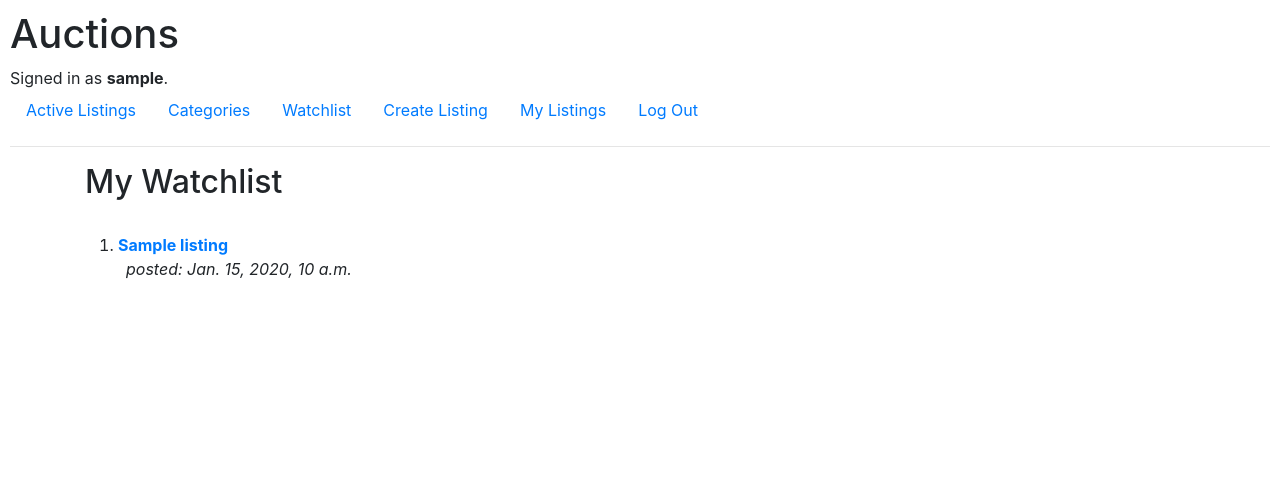
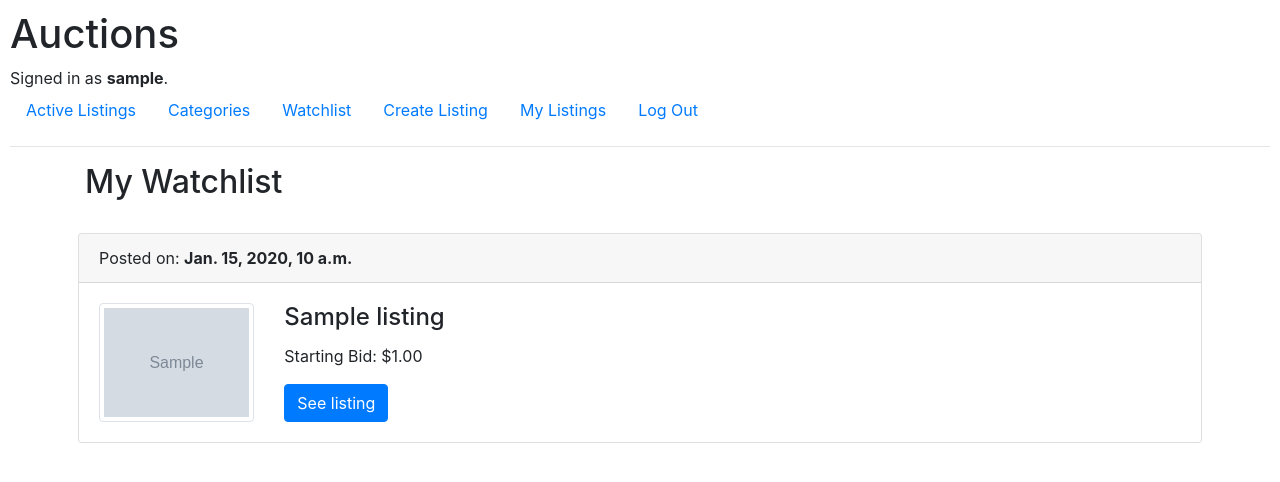
Before and after one commit to NHopewell/cs50-web-programming-with-python-and-javascript, a Django app: page /watchlist/ in a window 1280 px wide. Shown: the top 482 px of the page. Run offline with Django 3.2, Linux system fonts and the light colour scheme; a user stored in the database is signed in; tables that the repository leaves empty hold one stand-in row (values such as "Sample post"); grey boxes marked "Sample" are stand-in pictures; some libraries are stand-ins or nearby versions.

Commit message:
updates watchlist formatting

```diff
--- a/week_4_SQL_Models_Migrations/commerce/auctions/templates/auctions/index.html
+++ b/week_4_SQL_Models_Migrations/commerce/auctions/templates/auctions/index.html
@@ -15,7 +15,7 @@
                     <h3>{{ listing.title }} </h3>
                 </div>
                 <div>
-                    <strong>${{ listing.starting_bid }}</strong>
+                    Starting Bid: <strong>${{ listing.starting_bid }}</strong>
                 </div>
                 <div>
                     Date Posted: {{ listing.date_posted }}
--- a/week_4_SQL_Models_Migrations/commerce/auctions/templates/auctions/my-listings.html
+++ b/week_4_SQL_Models_Migrations/commerce/auctions/templates/auctions/my-listings.html
@@ -15,7 +15,7 @@
                     <h3>{{ listing.title }} </h3>
                 </div>
                 <div>
-                    <strong>${{ listing.starting_bid }}</strong>
+                    Starting Bid: <strong>${{ listing.starting_bid }}</strong>
                 </div>
                 <div>
                     Date Posted: {{ listing.date_posted }}
--- a/week_4_SQL_Models_Migrations/commerce/auctions/templates/auctions/watchlist.html
+++ b/week_4_SQL_Models_Migrations/commerce/auctions/templates/auctions/watchlist.html
@@ -14,18 +14,30 @@
         </div>
         {% endfor %}
     {% endif %}
-    <ol>
         {% for listing in watchlist%}
-            <li>
-                <div>
-                    <strong><a href="{% url 'listing' listing.id %}">{{listing.title}}</a></strong>
-                    <div class="ml-2"><em>posted: {{listing.date_posted}}</em></div>
+        <div class="card">
+            <p class="card-header">Posted on: <strong>{{listing.date_posted}}</strong></p>
+            <div class="card-body">
+                <div class="row">
+                    <div class="col">
+                        <img src="{{ listing.image.url }}" class="img-thumbnail" style="width: 175px">
+                    </div>
+
+                    <div class="col-10">
+                        <h4 class="card-title">{{listing.title}}</h4>
+                        <p class="card-text">Starting Bid: ${{listing.starting_bid}}</p>
+                        <a href="{% url 'listing' listing.id %}" class="btn btn-primary">See listing</a>
+
+                    </div>
                 </div>
-            </li>
+
+            </div>
+          </div>
         {% empty %}
+        <div class="container">
             You have no items in your watchlist.
+        </div>
         {% endfor %}
-    </ol>
 </div>
 
 {% endblock %}
```
